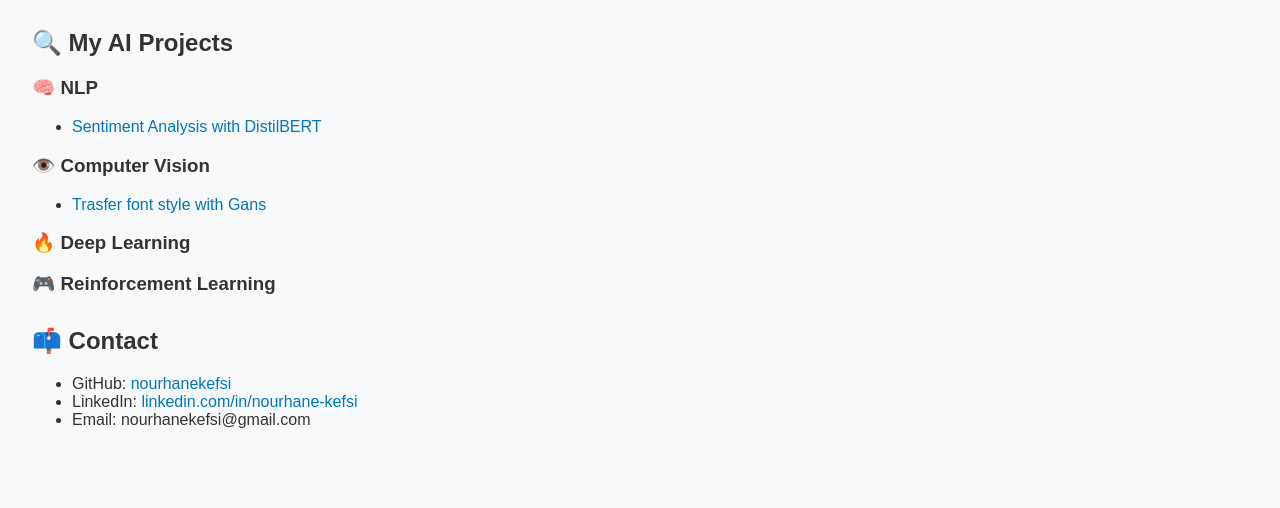
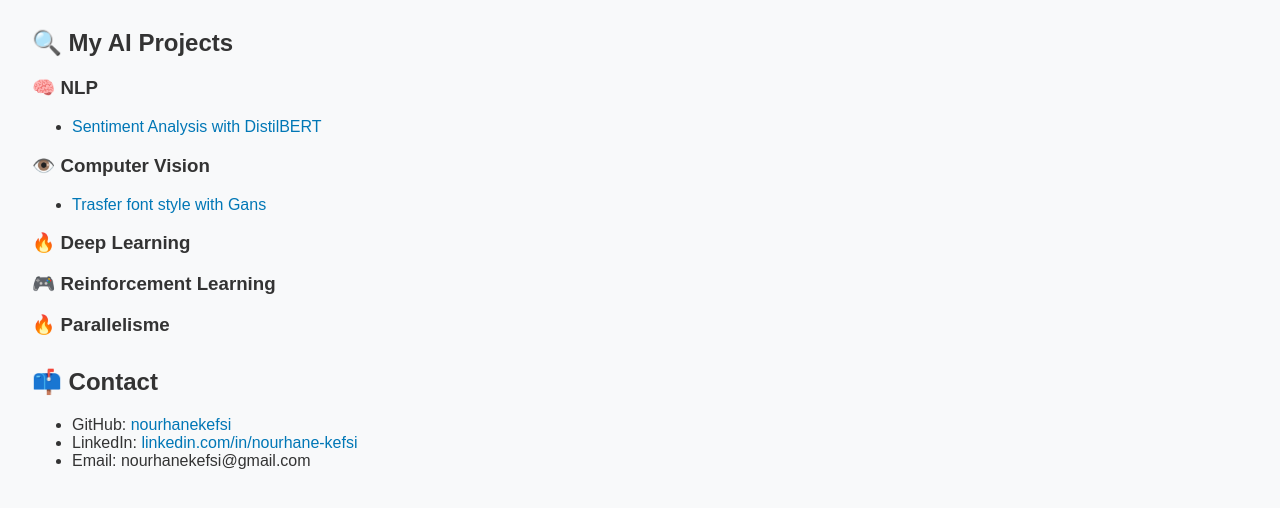
Before and after one commit to nourhanekefsi/nourhanekefsi.github.io, a plain HTML site: page index.html in a window 1280 px wide. Shown: the part 130-638 px from the top of the page. Drawn offline with Linux system fonts and the light colour scheme.

Commit message:
Update index.html

```diff
--- a/index.html
+++ b/index.html
@@ -54,7 +54,10 @@
       <li><a href="#">CartPole with DQN</a></li>
     </ul>-->
   </div>
-
+ <h3>🔥 Parallelisme</h3>
+    <!--<ul>
+      <li><a href="https://github.com/nourhanekefsi/Master-final-project">Master thesis</a></li>
+    </ul>-->
   <div class="section">
     <h2>📫 Contact</h2>
     <ul>
```
